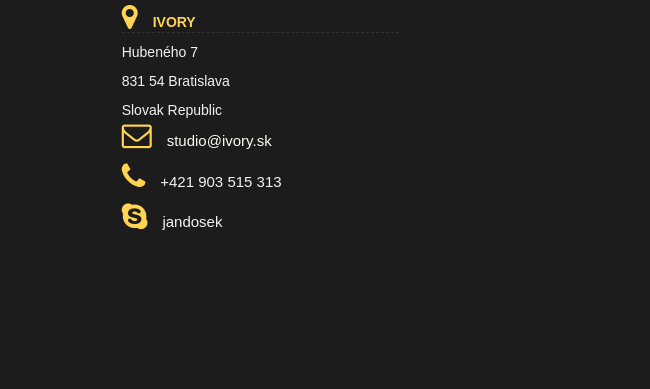
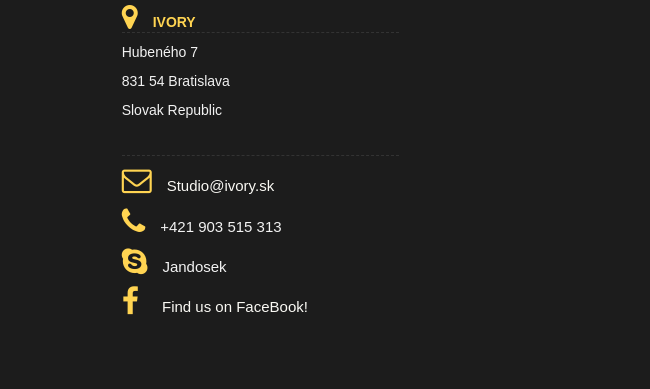
Before and after one commit to evisko/ivory, a plain HTML site: page index.html in a window 1280 px wide. Shown: the part 3841-4230 px from the top of the page, 0-650 px from the left. Drawn offline with nearby package versions, Linux system fonts and the light colour scheme; some packages are replaced by stand-ins of ours; a web font is replaced by a local one.

Commit message:
added facebook cobtact info

```diff
--- a/css/ivory.css
+++ b/css/ivory.css
@@ -355,6 +355,14 @@ color:333;
 
 }
 
+.first-sub{
+	border-top: 1px dashed #333;
+    margin-top: 35px;
+    width: 70%;
+    padding-top:9px;
+}
+
+
 #contact-info li{
 	list-style: none;
 	color:#F2F2F2;
@@ -364,6 +372,10 @@ color:333;
 #contact-info .fa{
 	margin-right:15px;
 	color:#FFD452;
+}
+
+#contact-info .fa-facebook{
+	margin-right:19px;
 }
 
 #map-container{
--- a/index.html
+++ b/index.html
@@ -56,10 +56,8 @@
 
 <body id="page-top">
 
-							<!-- @@@@@@@@@@@@@@@@@ NAVIGATION BAR @@@@@@@@@@@@@
-							@@@@@@@@@@@@@@@@@@@@@@ NAVIGATION BAR @@@@@@@@@@@@@
-							@@@@@@@@@@@@@@@@@@@@@@@@@@@@@@@@@@@@@@@@@@-->
 
+<!-- @@ NAVIGATION BAR @@ -->
 
     <nav id="mainNav" class="navbar navbar-default navbar-fixed-top">
         <div class="container-fluid">
@@ -100,16 +98,11 @@
         <!-- /.container-fluid -->
     </nav>
 
-   							<!-- @@@@@@@@@@@@@@@@@ NAVIGATION BAR END @@@@@@@@@@@@@
-							@@@@@@@@@@@@@@@@@@@@@@ NAVIGATION BAR END @@@@@@@@@@@@@
-							@@@@@@@@@@@@@@@@@@@@@@@@@@@@@@@@@@@@@@@@@@-->
+
+<!-- NAVIGATION BAR END -->
 
 
-
-
-<!-- @@@@@@@@@@@@@@@@@ FRONT PAGE INTRO @@@@@@@@@@@@@
-@@@@@@@@@@@@@@@@@@@@@@ FRONT PAGE INTRO @@@@@@@@@@@@@
-@@@@@@@@@@@@@@@@@@@@@@@@@@@@@@@@@@@@@@@@@@-->
+<!-- @@ FRONT PAGE INTRO @@ -->
 
 
     <header data-parallax="scroll" data-image-src="img/i_header3.jpg" >
@@ -127,15 +120,10 @@
         </div>
     </header>
 
-<!-- @@@@@@@@@@@@@@@@@ FRONT PAGE INTRO END @@@@@@@@@@@@@
-@@@@@@@@@@@@@@@@@@@@@@ FRONT PAGE INTRO END @@@@@@@@@@@@@
-@@@@@@@@@@@@@@@@@@@@@@@@@@@@@@@@@@@@@@@@@@-->
+<!-- FRONT PAGE INTRO END -->
 
 
-									<!-- @@@@@@@@@@@@@@@@@ ABOUT US @@@@@@@@@@@@@
-									@@@@@@@@@@@@@@@@@@@@@@ ABOUT US @@@@@@@@@@@@@
-									@@@@@@@@@@@@@@@@@@@@@@@@@@@@@@@@@@@@@@@@@@-->
-
+<!-- @@ ABOUT US @@-->
 
 <section class="bg-primary" id="about">
         <div class="container">
@@ -159,14 +147,10 @@
 </section>
 
 
-    								<!-- @@@@@@@@@@@@@@@@@ ABOUT US END @@@@@@@@@@@@@
-									@@@@@@@@@@@@@@@@@@@@@@ ABOUT US END @@@@@@@@@@@@@
-									@@@@@@@@@@@@@@@@@@@@@@@@@@@@@@@@@@@@@@@@@@-->
+<!-- ABOUT US END -->
 
 
-<!-- @@@@@@@@@@@@@@@@@ SERVICES @@@@@@@@@@@@@
-@@@@@@@@@@@@@@@@@@@@@@ SERVICES @@@@@@@@@@@@@
-@@@@@@@@@@@@@@@@@@@@@@@@@@@@@@@@@@@@@@@@@@-->
+<!-- @@ SERVICES @@ -->
 
 
 <section class="no-padding" id="services">
@@ -216,19 +200,11 @@
 </section>
 
 
-<!-- @@@@@@@@@@@@@@@@@ SERVICES END @@@@@@@@@@@@@
-@@@@@@@@@@@@@@@@@@@@@@ SERVICES END @@@@@@@@@@@@@
-@@@@@@@@@@@@@@@@@@@@@@@@@@@@@@@@@@@@@@@@@@-->
+<!-- SERVICES END -->
 
 
 
-											<!-- @@@@@@@@@@@@@@@@@ EQUIPMENT @@@@@@@@@@@@@
-											@@@@@@@@@@@@@@@@@@@@@@ EQUIPMENT @@@@@@@@@@@@@
-											@@@@@@@@@@@@@@@@@@@@@@@@@@@@@@@@@@@@@@@@@@-->
-
-
-
-
+<!-- @@ EQUIPMENT @@ -->
 
 <section class="bg-primary" id="equipment">
 
@@ -249,21 +225,6 @@
                     </div>
 
             </div>
-
-            <!--
-
-					<div class="col-lg-12 col-md-12 text-center text-font">
-                    	<h2 class="section-heading">Our Equipment</h2>
-                    	<hr class="light">
-                    	<p class="i_about_us ">IVORY studio is equipped with top technology, Soundproofed and air conditioned, the rooms are spacious and provide a pleasant working environment for all visitors and employees. The studio IVORY is also possible the transfer of large audio and video files.</p>
-
-
-                    	 <div class="service-box eq-icon">
-                        	<i class="fa fa-about_us_icon fa-cog wow bounceIn" data-wow-delay=".1s"></i>
-                        </div>
-                    </div>
-
-         	-->
 
         </div>
 
@@ -376,19 +337,11 @@
 </section>
 
 
-
-											<!-- @@@@@@@@@@@@@@@@@ EQUIPMENT END @@@@@@@@@@@@@
-											@@@@@@@@@@@@@@@@@@@@@@ EQUIPMENT END @@@@@@@@@@@@@
-											@@@@@@@@@@@@@@@@@@@@@@@@@@@@@@@@@@@@@@@@@@-->
+<!-- EQUIPMENT END -->
 
 
 
-
-
-
-											<!-- @@@@@@@@@@@@@@@@@ CREDITS @@@@@@@@@@@@@
-											@@@@@@@@@@@@@@@@@@@@@@ CREDITS @@@@@@@@@@@@@
-											@@@@@@@@@@@@@@@@@@@@@@@@@@@@@@@@@@@@@@@@@@-->
+<!-- @@ CREDITS @@-->
 
 
      <section id="credits">
@@ -431,32 +384,10 @@
         </div>
     </section>
 
+<!--CREDITS END -->
 
 
-											<!-- @@@@@@@@@@@@@@@@@ CREDITS END @@@@@@@@@@@@@
-											@@@@@@@@@@@@@@@@@@@@@@ CREDITS END @@@@@@@@@@@@@
-											@@@@@@@@@@@@@@@@@@@@@@@@@@@@@@@@@@@@@@@@@@-->
-
-
-
-<!-- @@@@@@@@@@@@@@@@@ IMAGE-QUOTE @@@@@@@@@@@@@
-@@@@@@@@@@@@@@@@@@@@@@ IMAGE-QUOTE @@@@@@@@@@@@@
-@@@@@@@@@@@@@@@@@@@@@@@@@@@@@@@@@@@@@@@@@@-->
-
-
-
-
-
-<!-- @@@@@@@@@@@@@@@@@ IMAGE-QUOTE END @@@@@@@@@@@@@
-@@@@@@@@@@@@@@@@@@@@@@ IMAGE-QUOTE END @@@@@@@@@@@@@
-@@@@@@@@@@@@@@@@@@@@@@@@@@@@@@@@@@@@@@@@@@-->
-
-
-
-
-<!-- @@@@@@@@@@@@@@@@@ CONTACT US @@@@@@@@@@@@@
-@@@@@@@@@@@@@@@@@@@@@@ CONTACT US @@@@@@@@@@@@@
-@@@@@@@@@@@@@@@@@@@@@@@@@@@@@@@@@@@@@@@@@@-->
+<!-- @@ CONTACT US @@ -->
 
 
 
@@ -487,11 +418,15 @@
                     <li class="address">831 54 Bratislava</li>
                     <li class="address">Slovak Republic</li>
 
-                    <li class="sub-title"><i class="fa fa-envelope-o fa-2x wow bounceIn" data-wow-delay=".1s"></i><a href="mailto:your-email@your-domain.com">studio@ivory.sk</a></li>
+                    <li class="sub-title first-sub"><i class="fa fa-envelope-o fa-2x wow bounceIn" data-wow-delay=".1s"></i><a href="mailto:your-email@your-domain.com">Studio@ivory.sk</a></li>
 
                     <li class="sub-title"> <i class="fa fa-phone fa-2x wow bounceIn" data-wow-delay=".2s"></i>+421 903 515 313</li>
 
-                    <li class="sub-title"> <i class="fa fa-skype fa-2x wow bounceIn" data-wow-delay=".3s"></i>jandosek</li>
+                    <li class="sub-title"> <i class="fa fa-skype fa-2x wow bounceIn" data-wow-delay=".3s"></i>Jandosek</li>
+
+                    <li class="sub-title"> <i class="fa fa-facebook fa-2x wow bounceIn" data-wow-delay=".4s"></i> <a href="https://www.facebook.com/Ivory-Recording-Studio-341831365876698/" target="_blank"> Find us on FaceBook! </a> </li>
+
+
 
                 </div>
 
@@ -526,22 +461,10 @@
     </section>
 
 
-<!-- @@@@@@@@@@@@@@@@@ CONTACT US END @@@@@@@@@@@@@
-@@@@@@@@@@@@@@@@@@@@@@ CONTACT US END @@@@@@@@@@@@@
-@@@@@@@@@@@@@@@@@@@@@@@@@@@@@@@@@@@@@@@@@@-->
+<!-- CONTACT US END -->
 
-
-
-
-    <!-- jQuery -->
     <script src="js/jquery.js"></script>
-
-    <!-- Bootstrap Core JavaScript -->
     <script src="js/bootstrap.min.js"></script>
-
-
-
-    <!-- Plugin JavaScript -->
     <script src="js/jquery.easing.min.js"></script>
     <script src="js/jquery.fittext.js"></script>
     <script src="js/wow.min.js"></script>
```
